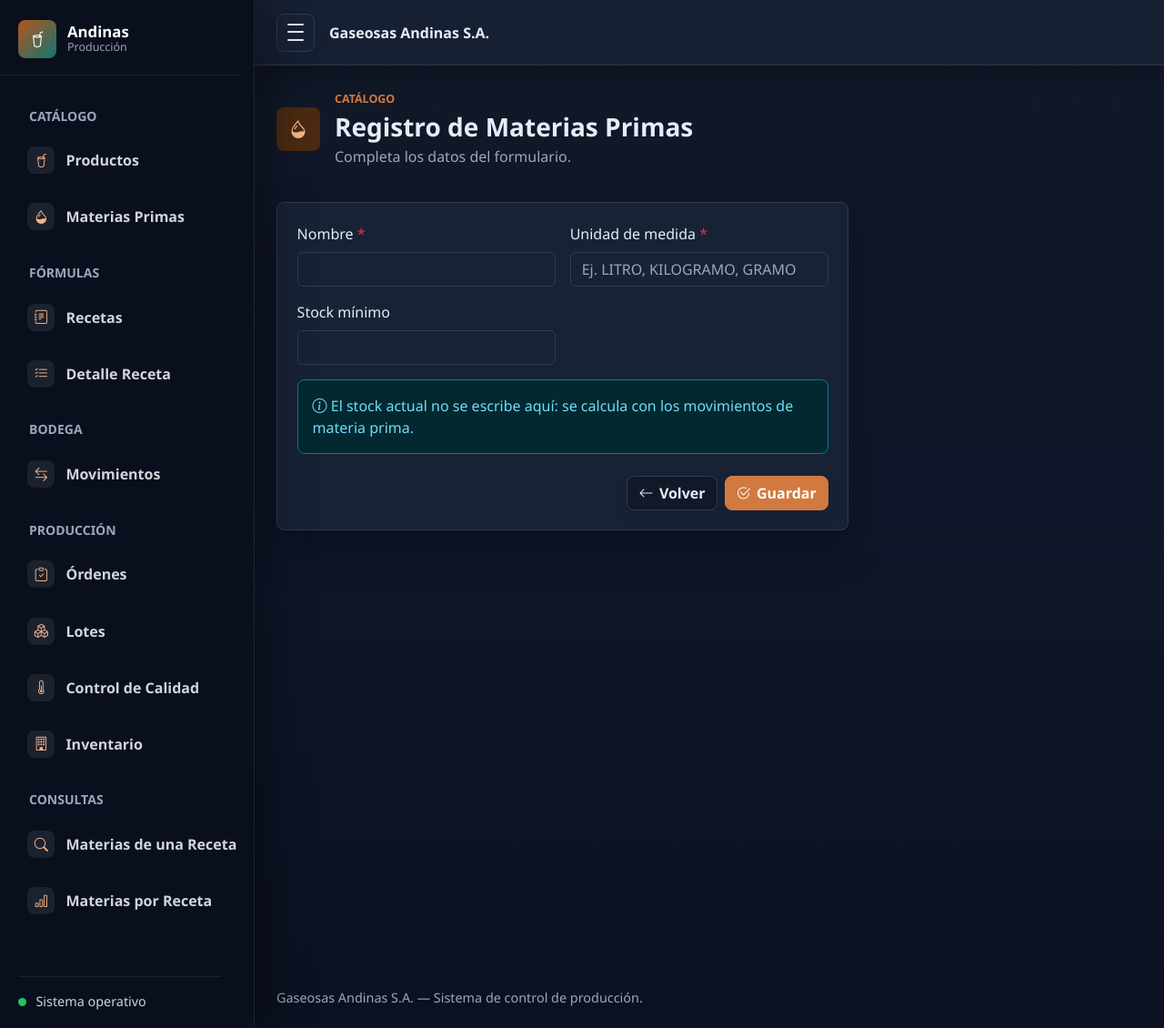
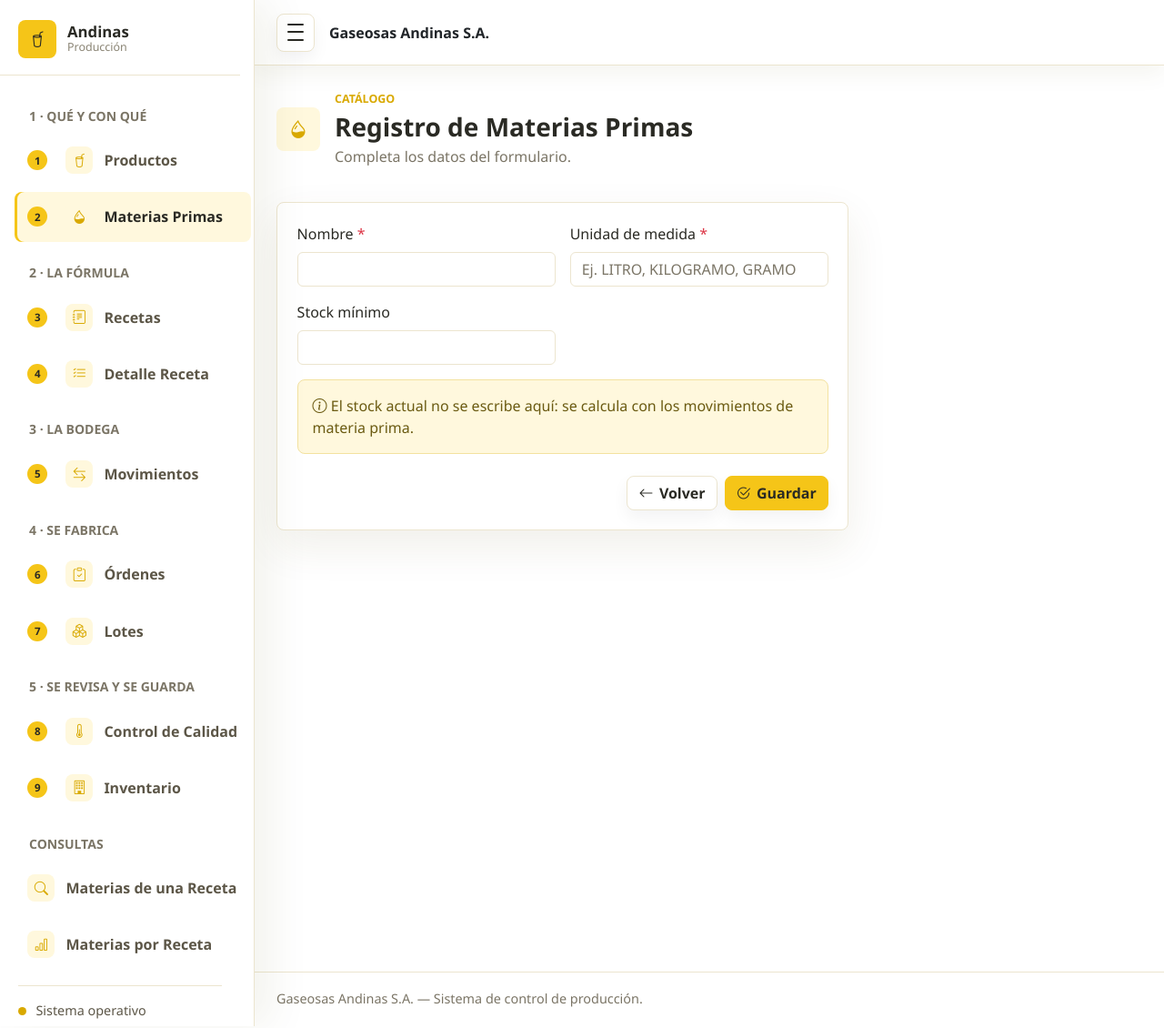
Before and after one commit to CRONIXDOM/GestionBodega, a Spring Boot app: page /materiaPrima/nuevo in a window 1280 px wide. Shown: the whole page at 91% size. Run offline with Spring Boot 4, Linux system fonts and the light colour scheme; some libraries are stand-ins or nearby versions.

Commit message:
Corrige el stock al usar una materia prima, y pasa la interfaz a blanco y amarillo
Revisando la actualizacion del stock aparecieron dos fallos:

1. Al mover un movimiento de una materia prima a otra solo se recalculaba
   la nueva, y la anterior se quedaba con el stock viejo. Ahora se
   corrigen las dos, y antes de guardar se comprueban los dos historiales:
   si llevarse un ingreso dejaria sin respaldo a un consumo posterior, la
   operacion se rechaza entera y ninguna de las dos bodegas se toca.

2. El stock que ya estaba cargado en la base sin ningun movimiento que lo
   explicara se perdia en cuanto se registraba el primero, porque el stock
   se obtiene reproduciendo el historial. Ahora, la primera vez que una
   materia prima recibe un movimiento, lo que ya tenia se anota como un
   INGRESO de "SALDO INICIAL" fechado un dia antes: queda a la vista en el
   historial y desde ahi el stock si cuadra con sus movimientos.

Las pruebas en memoria no veian el primer fallo porque el repositorio
falso guardaba la misma instancia que le pasaban, asi que editar un objeto
ya guardado cambiaba el "antes" y el "despues" a la vez. Ahora guarda y
devuelve copias, como haria una base de datos.

El listado de materias primas avisa cuando el consumo dejo una por debajo
de su stock minimo, que hasta ahora era un dato sin uso.

La interfaz pasa a los colores de la marca, blanco y amarillo. El texto
sobre amarillo va oscuro, porque el blanco no se lee. Se fija el tema
claro: la pantalla no ofrece boton para cambiarlo y main.js arrancaba en
oscuro por defecto.

El menu queda ordenado por el proceso y numerado del 1 al 9, agrupado en
las cinco etapas: que y con que, la formula, la bodega, se fabrica, y se
revisa y se guarda. Ademas se marca en que paso esta el usuario.

Co-Authored-By: Claude Opus 5 <noreply@anthropic.com>
Claude-Session: https://claude.ai/code/session_01FUZ81CR943m3xvDukYzkzY

```diff
--- /dev/null
+++ b/Andiana/andinaweb/src/main/resources/static/assets/css/andiana.css
@@ -0,0 +1,202 @@
+/* ==========================================================================
+   Gaseosas Andinas S.A. — colores de la marca: blanco y amarillo.
+   Se carga despues de style.css y solo cambia la paleta; el resto de la
+   maquetacion se hereda tal cual.
+   ========================================================================== */
+
+:root {
+	/* amarillo de la marca. El texto encima va oscuro, no blanco: sobre
+	   amarillo el blanco no se lee. */
+	--andiana-amarillo: #f5c518;
+	--andiana-amarillo-fuerte: #d9a900;
+	--andiana-amarillo-suave: #fff8dd;
+	--andiana-amarillo-borde: #f3e2a0;
+	--andiana-tinta: #2a2a24;
+
+	--admin-bg: #ffffff;
+	--admin-surface: #ffffff;
+	--admin-surface-soft: #fffdf4;
+	--admin-border: #ece5cf;
+	--admin-text: var(--andiana-tinta);
+	--admin-muted: #7b7566;
+
+	--admin-primary: var(--andiana-amarillo);
+	--admin-primary-dark: var(--andiana-amarillo-fuerte);
+	--admin-warning: var(--andiana-amarillo-fuerte);
+
+	--admin-shadow-sm: 0 10px 24px rgba(90, 78, 20, 0.06);
+	--admin-shadow: 0 18px 46px rgba(90, 78, 20, 0.09);
+	--admin-shadow-lg: 0 26px 70px rgba(90, 78, 20, 0.12);
+	--admin-ring: 0 0 0 4px rgba(245, 197, 24, 0.28);
+}
+
+html:not([data-theme="dark"]) {
+	--admin-sidebar: #ffffff;
+	--admin-sidebar-soft: var(--andiana-amarillo-suave);
+	--admin-sidebar-border: var(--admin-border);
+	--admin-sidebar-text: #5c5647;
+	--admin-sidebar-text-strong: var(--andiana-tinta);
+	--admin-sidebar-muted: #8a8474;
+	--admin-sidebar-icon-bg: var(--andiana-amarillo-suave);
+	--admin-sidebar-icon: var(--andiana-amarillo-fuerte);
+	--admin-sidebar-shadow: 18px 0 42px rgba(90, 78, 20, 0.07);
+}
+
+/* el fondo del body venia con un degradado azulado fijo */
+body {
+	background: #ffffff;
+	color: var(--admin-text);
+}
+
+/* ---------- cabecera y marca ---------- */
+
+.brand-icon {
+	background: var(--andiana-amarillo);
+	color: var(--andiana-tinta);
+}
+
+.admin-navbar,
+.admin-navbar.bg-white {
+	border-bottom: 1px solid var(--admin-border);
+	background: #ffffff;
+}
+
+.admin-footer {
+	border-top: 1px solid var(--admin-border);
+	background: #ffffff;
+}
+
+/* ---------- menu lateral ---------- */
+
+.sidebar-nav .nav-link:hover,
+.sidebar-nav .nav-link:focus,
+.sidebar-nav .nav-link.active {
+	background: var(--andiana-amarillo-suave);
+	color: var(--andiana-tinta);
+}
+
+/* la seccion activa se marca con una franja amarilla a la izquierda */
+.sidebar-nav .nav-link.active {
+	box-shadow: inset 3px 0 0 var(--andiana-amarillo);
+}
+
+.nav-icon {
+	background: var(--andiana-amarillo-suave);
+	color: var(--andiana-amarillo-fuerte);
+}
+
+/* el numero del paso, para que se lea el orden del proceso de un vistazo */
+.paso {
+	display: inline-flex;
+	align-items: center;
+	justify-content: center;
+	width: 22px;
+	height: 22px;
+	margin-right: 0.5rem;
+	border-radius: 50%;
+	background: var(--andiana-amarillo);
+	color: var(--andiana-tinta);
+	font-size: 0.72rem;
+	font-weight: 700;
+	flex: 0 0 22px;
+}
+
+/* ---------- botones ---------- */
+
+.btn-primary {
+	border-color: var(--andiana-amarillo);
+	background: var(--andiana-amarillo);
+	color: var(--andiana-tinta);
+	font-weight: 600;
+}
+
+.btn-primary:hover,
+.btn-primary:focus,
+.btn-primary:active {
+	border-color: var(--andiana-amarillo-fuerte);
+	background: var(--andiana-amarillo-fuerte);
+	color: var(--andiana-tinta);
+}
+
+.btn-light {
+	border-color: var(--admin-border);
+	background: #ffffff;
+	color: var(--admin-text);
+}
+
+.btn-light:hover,
+.btn-light:focus {
+	background: var(--andiana-amarillo-suave);
+	border-color: var(--andiana-amarillo-borde);
+}
+
+/* ---------- paneles y tablas ---------- */
+
+.panel,
+.metric-card {
+	border: 1px solid var(--admin-border);
+	background: #ffffff;
+}
+
+.table thead th {
+	border-bottom: 2px solid var(--andiana-amarillo);
+	background: var(--andiana-amarillo-suave);
+	color: #6b6250;
+}
+
+.table tbody tr:hover {
+	background: var(--andiana-amarillo-suave);
+}
+
+.page-heading .page-icon {
+	background: var(--andiana-amarillo-suave);
+	color: var(--andiana-amarillo-fuerte);
+}
+
+.eyebrow {
+	color: var(--andiana-amarillo-fuerte);
+}
+
+/* ---------- etiquetas ---------- */
+
+.badge.bg-secondary-subtle {
+	background: var(--andiana-amarillo-suave) !important;
+	color: #6b6250 !important;
+}
+
+.badge.bg-primary-subtle {
+	background: var(--andiana-amarillo-suave) !important;
+	color: var(--andiana-amarillo-fuerte) !important;
+}
+
+/* ---------- formularios ---------- */
+
+.form-control,
+.form-select {
+	border-color: var(--admin-border);
+	background: #ffffff;
+	color: var(--admin-text);
+}
+
+.form-control:focus,
+.form-select:focus {
+	border-color: var(--andiana-amarillo);
+	box-shadow: var(--admin-ring);
+}
+
+.form-check-input:checked {
+	border-color: var(--andiana-amarillo-fuerte);
+	background-color: var(--andiana-amarillo);
+}
+
+/* ---------- avisos ---------- */
+
+.alert-info {
+	border-color: var(--andiana-amarillo-borde);
+	background: var(--andiana-amarillo-suave);
+	color: #6b5b12;
+}
+
+.status-dot {
+	background: var(--andiana-amarillo-fuerte);
+}
--- a/Andiana/andinaweb/src/main/resources/static/assets/js/main.js
+++ b/Andiana/andinaweb/src/main/resources/static/assets/js/main.js
@@ -54,14 +54,11 @@
     }
   }
 
-  function getPreferredTheme(storageAvailable) {
-    var savedTheme = storageAvailable ? window.localStorage.getItem(themeStorageKey) : "";
-
-    if (savedTheme === "dark" || savedTheme === "light") {
-      return savedTheme;
-    }
-
-    return "dark";
+  // Gaseosas Andinas usa una paleta fija de blanco y amarillo, y la pantalla no
+  // ofrece ningun boton para cambiar de tema: siempre se trabaja en claro. Se
+  // ignora a proposito lo que hubiera guardado antes en el navegador.
+  function getPreferredTheme() {
+    return "light";
   }
 
   onReady(function () {
--- a/Andiana/andinaweb/src/main/resources/templates/Plantilla/plantillaui.html
+++ b/Andiana/andinaweb/src/main/resources/templates/Plantilla/plantillaui.html
@@ -1,5 +1,5 @@
 <!DOCTYPE html>
-<html lang="es" data-theme="dark" xmlns:th="http://www.thymeleaf.org"
+<html lang="es" data-theme="light" xmlns:th="http://www.thymeleaf.org"
 	xmlns:layout="http://www.ultraq.net.nz/thymeleaf/layout">
 <head>
 <meta charset="UTF-8">
@@ -9,6 +9,7 @@
 <link rel="stylesheet" th:href="@{/assets/css/bootstrap.min.css}">
 <link rel="stylesheet" th:href="@{/assets/vendors/bootstrap-icons/bootstrap-icons.css}">
 <link rel="stylesheet" th:href="@{/assets/css/style.css}">
+<link rel="stylesheet" th:href="@{/assets/css/andiana.css}">
 </head>
 
 <body>
@@ -27,46 +28,59 @@
 			</div>
 
 			<nav class="sidebar-nav">
-				<span class="text-uppercase text-muted small fw-bold px-3 pt-3 pb-1 d-block">Catálogo</span>
-				<a class="nav-link" th:href="@{/producto}">
+				<!-- Las opciones van en el orden en que se realiza el proceso, y el
+				     numero lo deja explicito para quien recien entra al sistema. -->
+				<span class="text-uppercase text-muted small fw-bold px-3 pt-3 pb-1 d-block">1 · Qué y con qué</span>
+				<a class="nav-link" th:href="@{/producto}" th:classappend="${rutaActual != null and #strings.startsWith(rutaActual, '/producto')} ? 'active'">
+					<span class="paso">1</span>
 					<span class="nav-icon"><i class="bi bi-cup-straw" aria-hidden="true"></i></span>
 					<span class="nav-text">Productos</span>
 				</a>
-				<a class="nav-link" th:href="@{/materiaPrima}">
+				<a class="nav-link" th:href="@{/materiaPrima}" th:classappend="${rutaActual != null and #strings.startsWith(rutaActual, '/materiaPrima')} ? 'active'">
+					<span class="paso">2</span>
 					<span class="nav-icon"><i class="bi bi-droplet-half" aria-hidden="true"></i></span>
 					<span class="nav-text">Materias Primas</span>
 				</a>
 
-				<span class="text-uppercase text-muted small fw-bold px-3 pt-3 pb-1 d-block">Fórmulas</span>
-				<a class="nav-link" th:href="@{/receta}">
+				<span class="text-uppercase text-muted small fw-bold px-3 pt-3 pb-1 d-block">2 · La fórmula</span>
+				<a class="nav-link" th:href="@{/receta}" th:classappend="${rutaActual != null and #strings.startsWith(rutaActual, '/receta')} ? 'active'">
+					<span class="paso">3</span>
 					<span class="nav-icon"><i class="bi bi-journal-text" aria-hidden="true"></i></span>
 					<span class="nav-text">Recetas</span>
 				</a>
-				<a class="nav-link" th:href="@{/detallereceta}">
+				<a class="nav-link" th:href="@{/detallereceta}" th:classappend="${rutaActual != null and #strings.startsWith(rutaActual, '/detallereceta')} ? 'active'">
+					<span class="paso">4</span>
 					<span class="nav-icon"><i class="bi bi-list-check" aria-hidden="true"></i></span>
 					<span class="nav-text">Detalle Receta</span>
 				</a>
 
-				<span class="text-uppercase text-muted small fw-bold px-3 pt-3 pb-1 d-block">Bodega</span>
-				<a class="nav-link" th:href="@{/movimiento}">
+				<span class="text-uppercase text-muted small fw-bold px-3 pt-3 pb-1 d-block">3 · La bodega</span>
+				<a class="nav-link" th:href="@{/movimiento}" th:classappend="${rutaActual != null and #strings.startsWith(rutaActual, '/movimiento')} ? 'active'">
+					<span class="paso">5</span>
 					<span class="nav-icon"><i class="bi bi-arrow-left-right" aria-hidden="true"></i></span>
 					<span class="nav-text">Movimientos</span>
 				</a>
 
-				<span class="text-uppercase text-muted small fw-bold px-3 pt-3 pb-1 d-block">Producción</span>
-				<a class="nav-link" th:href="@{/orden}">
+				<span class="text-uppercase text-muted small fw-bold px-3 pt-3 pb-1 d-block">4 · Se fabrica</span>
+				<a class="nav-link" th:href="@{/orden}" th:classappend="${rutaActual != null and #strings.startsWith(rutaActual, '/orden')} ? 'active'">
+					<span class="paso">6</span>
 					<span class="nav-icon"><i class="bi bi-clipboard-check" aria-hidden="true"></i></span>
 					<span class="nav-text">Órdenes</span>
 				</a>
-				<a class="nav-link" th:href="@{/lote}">
+				<a class="nav-link" th:href="@{/lote}" th:classappend="${rutaActual != null and #strings.startsWith(rutaActual, '/lote')} ? 'active'">
+					<span class="paso">7</span>
 					<span class="nav-icon"><i class="bi bi-boxes" aria-hidden="true"></i></span>
 					<span class="nav-text">Lotes</span>
 				</a>
-				<a class="nav-link" th:href="@{/controlcalidad}">
+
+				<span class="text-uppercase text-muted small fw-bold px-3 pt-3 pb-1 d-block">5 · Se revisa y se guarda</span>
+				<a class="nav-link" th:href="@{/controlcalidad}" th:classappend="${rutaActual != null and #strings.startsWith(rutaActual, '/controlcalidad')} ? 'active'">
+					<span class="paso">8</span>
 					<span class="nav-icon"><i class="bi bi-thermometer-half" aria-hidden="true"></i></span>
 					<span class="nav-text">Control de Calidad</span>
 				</a>
-				<a class="nav-link" th:href="@{/inventario}">
+				<a class="nav-link" th:href="@{/inventario}" th:classappend="${rutaActual != null and #strings.startsWith(rutaActual, '/inventario')} ? 'active'">
+					<span class="paso">9</span>
 					<span class="nav-icon"><i class="bi bi-building" aria-hidden="true"></i></span>
 					<span class="nav-text">Inventario</span>
 				</a>
```
Also changed, not shown: Andiana/andianaApi/src/main/java/com/andiana/api/aplicacion/casosuso/impl/MovimientoMateriaPrimaUseCaseImpl.java (+57 -2 lines), Andiana/andinaweb/src/main/java/com/andiana/web/controller/RutaActualAdvice.java (added, +20 -0 lines), Andiana/andinaweb/src/main/resources/templates/Materiaprima/listarmateriaprima.html (+9 -1 lines), 6 other files.
